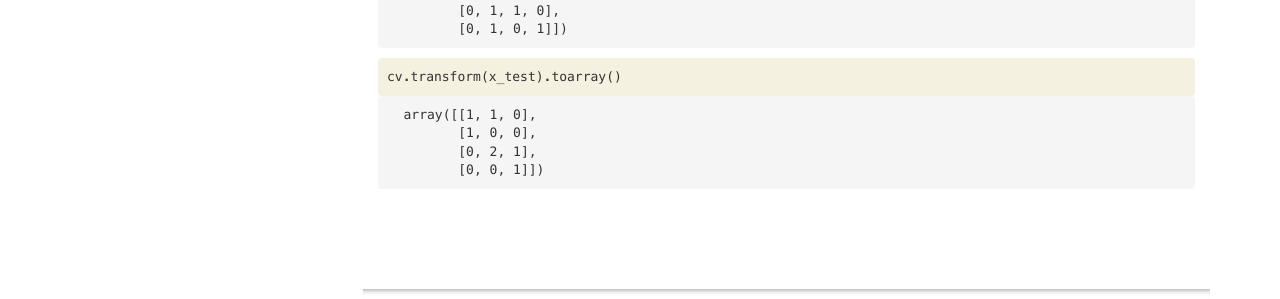
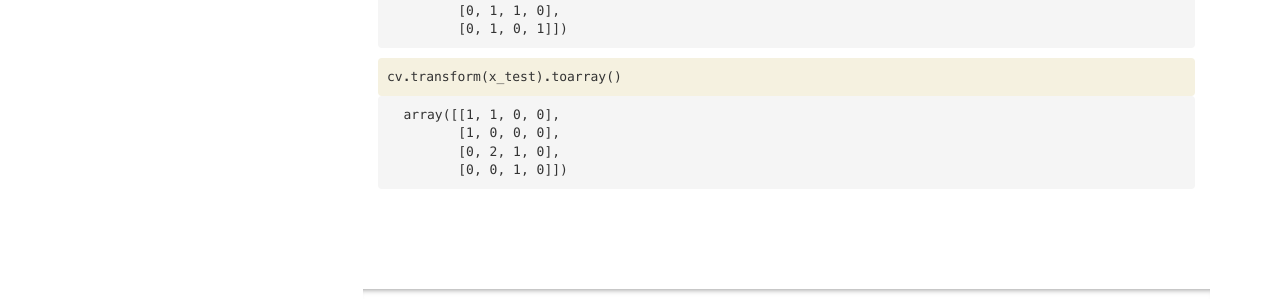
Before and after one commit to Faizan-E-Mustafa/scratch, a Jekyll site: the page built from docs/main.html, in a window 1280 px wide. Shown: the part 762-1061 px from the top of the page. Built offline with Jekyll 4.4.1, drawn with Linux system fonts in a browser that asks for light colours; nearby versions of some CDN libraries; comment, search, counter and statistics services are not loaded.

Commit message:
error in shape of sparse matrix fixed

```diff
--- a/docs/main.html
+++ b/docs/main.html
@@ -222,10 +222,10 @@ description: "Main Features implemented until now."
 
 
 <div class="output_text output_subarea output_execute_result">
-<pre>array([[1, 1, 0],
-       [1, 0, 0],
-       [0, 2, 1],
-       [0, 0, 1]])</pre>
+<pre>array([[1, 1, 0, 0],
+       [1, 0, 0, 0],
+       [0, 2, 1, 0],
+       [0, 0, 1, 0]])</pre>
 </div>
 
 </div>
```
Also changed, not shown: docs/count_vectorizer.html (+4 -4 lines), 3 other files.
